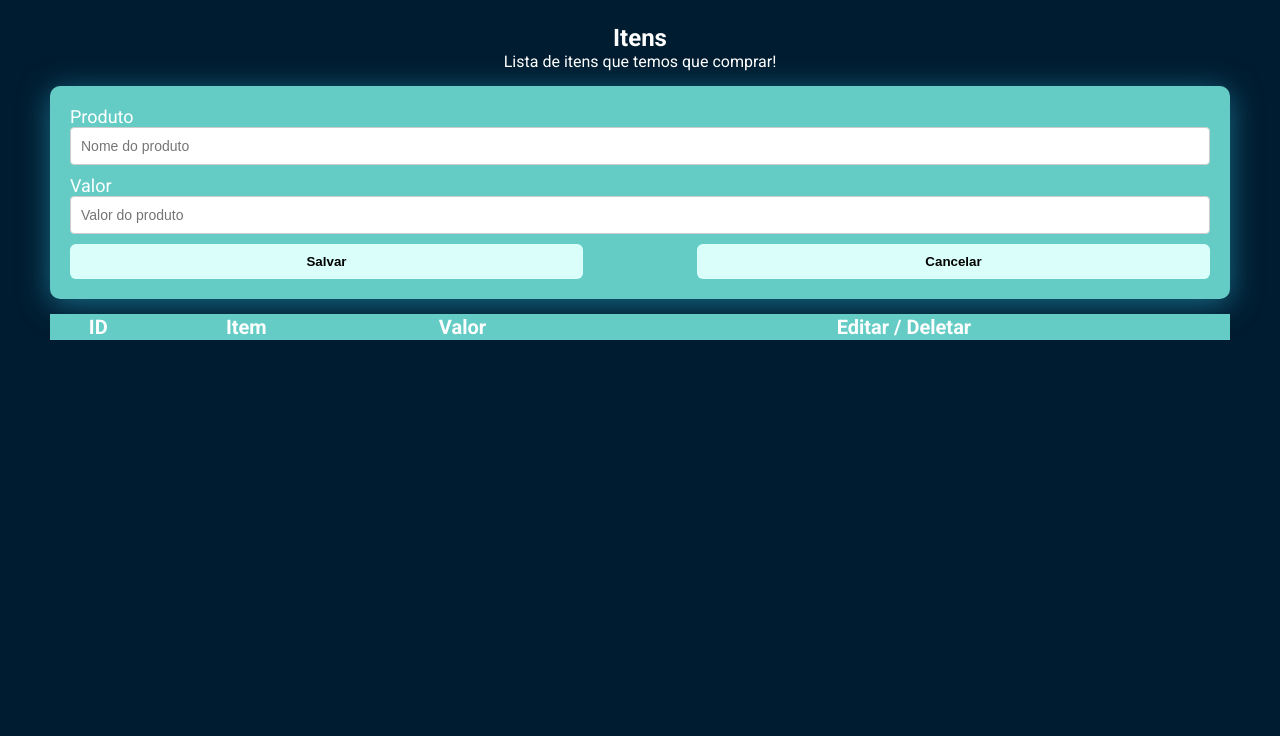
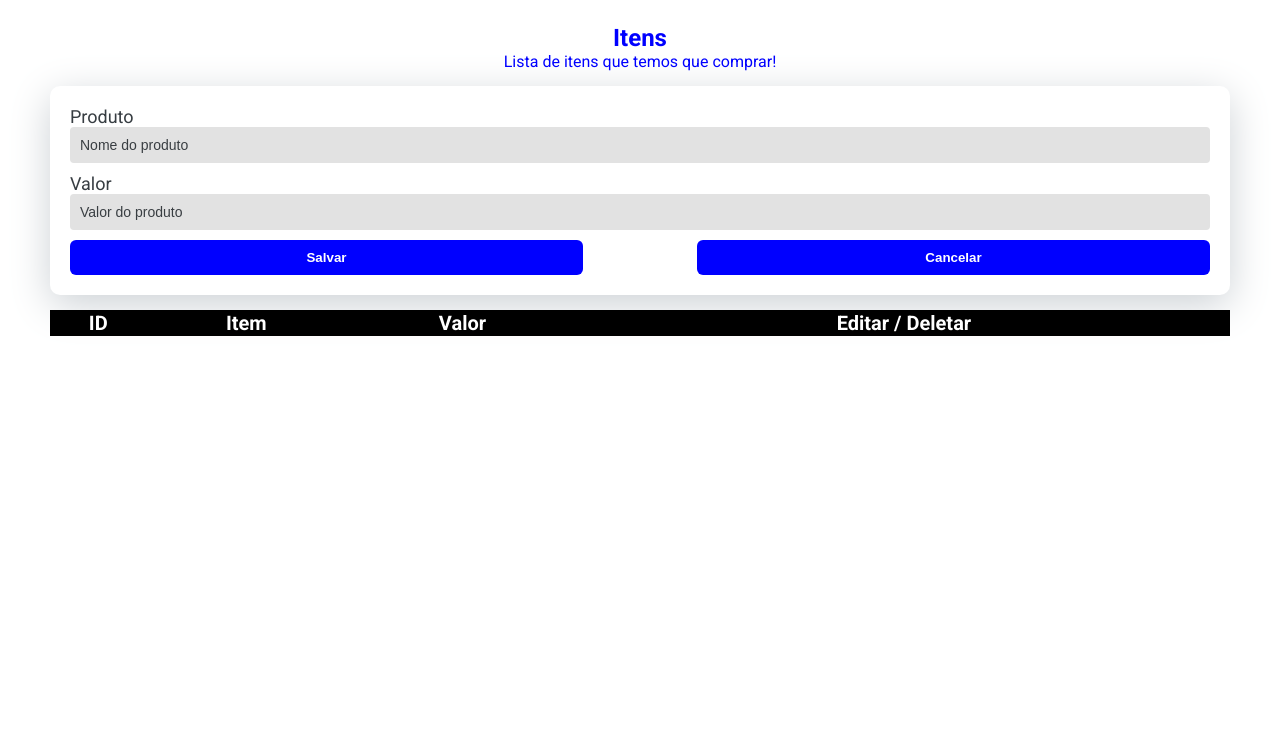
Before and after one commit to LeoOliveiraa/Lista-Compras, a plain HTML site: page index.html in a window 1280 px wide. Shown: the part 64-800 px from the top of the page. Drawn offline with Linux system fonts and the light colour scheme.

Commit message:
Formatação do valor em reais, e algumas outras funções

```diff
--- a/script.js
+++ b/script.js
@@ -33,7 +33,7 @@ class Produto {
 
             td_id.innerText = this.arrayProdutos[i].id;
             td_item.innerText = this.arrayProdutos[i].nomeProduto
-            td_valor.innerText = this.arrayProdutos[i].valor
+            td_valor.innerText = parseFloat(this.arrayProdutos[i].valor).toLocaleString('pt-BR', { style: 'currency', currency: 'BRL' });
 
             let imgEdit = document.createElement('img');
             imgEdit.src = 'img/editar.svg';
@@ -80,6 +80,7 @@ class Produto {
         produto.id = this.id;
         produto.nomeProduto = document.getElementById('produto').value;
         produto.valor = document.getElementById('valor').value;
+
 
         return produto;
     }
--- a/style.css
+++ b/style.css
@@ -8,13 +8,14 @@
 
 body {
     font-family: 'Roboto', sans-serif;
-    background-color: #001C30;
+    background-color: #ffffff;
 }
 
 header {
     padding: 10px;
     text-align: center;
-    color: #FFFFFF;
+    color: #0000FF;
+    background-color: #000000;
 }
 
 main {
@@ -26,15 +27,15 @@ main {
     align-items: center;
     justify-content: center;
     flex-direction: column;
-    color: #FFFFFF;
+    color: #0000FF;
 }
 
 .card {
-    background-color: #64CCC5;
+    background-color: #ffffff;
     padding: 20px;
     margin-top: 15px;
     color: #FFFFFF;
-    box-shadow: 0px 5px 30px #176B87;
+    box-shadow: 0px 10px 40px #ccd1d5;
     border-radius: 10px;
     max-width: 100%;
 }
@@ -46,14 +47,20 @@ main {
 
 label {
     font-size: 18px;
+    color: #373d42;
 }
 
 input {
     padding: 10px;
-    border: 1px solid #ccc;
+    border: none;
     border-radius: 4px;
     outline: 0;
     font-size: 14px;
+    background-color: #e2e2e2;
+}
+
+input::placeholder {
+    color: #393e42 ;
 }
 
 .button {
@@ -65,9 +72,9 @@ button {
     padding: 10px;
     border-radius: 6px;
     border: none;
-    background-color: #DAFFFB;
+    background-color: #0000FF;
     font-weight: 700;
-    color: #000000;
+    color: #FFFFFF;
     align-items: center;
     width: 45%;
     cursor: pointer;
@@ -81,18 +88,19 @@ button:hover {
 
 .content {
     margin-top: 15px;
-    color: #FFFFFF;
+    color: #000000;
 }
 
 table {
     border-collapse: collapse;
-    border: 1px solid #64CCC5;
+    border: 1px solid #000000;
     width: 100%;
     text-align: center;
 }
 
 table th {
-    background-color: #64CCC5;
+    background-color: #000000;
+    color: #FFFFFF;
     font-size: 20px;
 }
 
```
